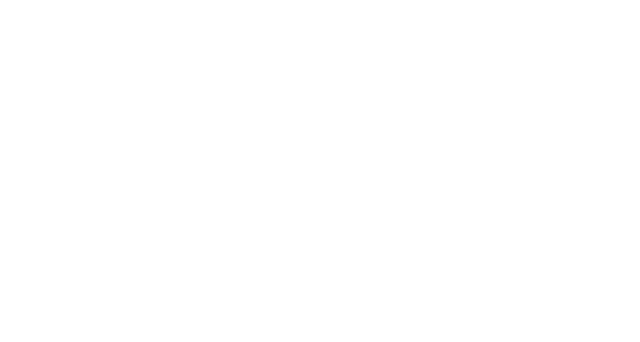
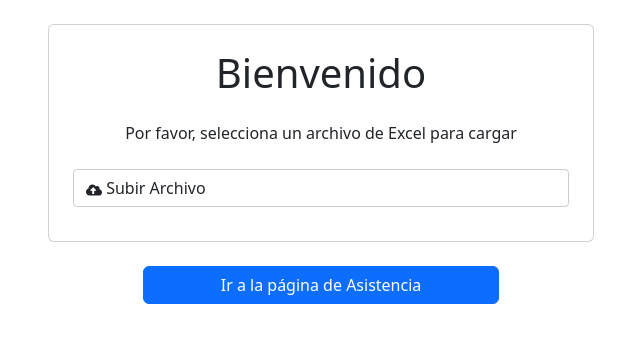
Before and after one commit to tetorgal/excel-react2, a React (Create React App) app in the folder client/: page / in a window 1280 px wide. Before the commit this address had no page. Shown: the top 342 px of the page, without its empty margins (319-959 px from the left). Built offline with nearby package versions, Linux system fonts and the light colour scheme.

Commit message:
Añadir interfaz home estilizada, agregar boton para subir archivo, funcion pendiente

```diff
--- a/client/package.json
+++ b/client/package.json
@@ -12,6 +12,7 @@
     "handsontable": "^14.1.0",
     "react": "^18.2.0",
     "react-dom": "^18.2.0",
+    "react-icons": "^5.0.1",
     "react-router-dom": "^6.22.2",
     "react-scripts": "5.0.1",
     "reactstrap": "^9.2.2",
--- a/client/src/App.js
+++ b/client/src/App.js
@@ -1,16 +1,18 @@
 import "./App.css";
 import { BrowserRouter, Route, Routes } from "react-router-dom";
-import 'bootstrap/dist/css/bootstrap.min.css';
-import AdmAsistencia from "./components/AdmAsistencia";
+import "bootstrap/dist/css/bootstrap.min.css";
+import AdmAsistencia from "./components/pages/AdmAsistencia";
+import Home from "./components/pages/HomePage";
 
 function App() {
   return (
     <BrowserRouter>
       <Routes>
+        <Route path="/" element={<Home />}></Route>
         <Route path="/asistencia" element={<AdmAsistencia />} />
       </Routes>
     </BrowserRouter>
   );
 }
 
-export default App;
+export default App;
--- a/client/src/components/Asistencia/BotonExcelEstilizado.js
+++ b/client/src/components/Asistencia/BotonExcelEstilizado.js
@@ -1,12 +1,11 @@
-import React, {useState } from 'react';
-import {Button, Spinner} from 'reactstrap';
-import * as XLSX from 'xlsx';
+import React, { useState } from "react";
+import { Button, Spinner } from "reactstrap";
+import * as XLSX from "xlsx";
 
-
-const BotonExcelEstilizado = ({asistencia}) => {
+const BotonExcelEstilizado = ({ asistencia }) => {
   const [loading, setLoading] = useState(false);
 
-  const titulo = [{ A: "Lista de Asistencia"}, {}];
+  const titulo = [{ A: "Lista de Asistencia" }, {}];
 
   const longitudes = [5, 35, 25, 20, 10, 10, 10];
 
@@ -16,27 +15,21 @@ const BotonExcelEstilizado = ({asistencia}) => {
     let tabla = [
       {
         A: "No.de asistentes",
-            B: "Nombre y Apellido (s)",
-            C: "1",
-            D: "2",
-            E: "3",
-            F: "4",
-            G: "5",
-            H: "6",
-            I: "7",
-            J: "8",
-            K: "9",
-            L: "10",
-            M: "11",
-            N: "12",
-            Ñ: "13",
-            O: "14",
-            P: "15",
-
+        B: "Nombre y Apellido",
+        C: "Dia 1",
+        D: "Dia 2",
+        E: "Dia 3",
+        F: "Dia 4",
+        G: "Dia 5",
+        H: "Dia 6",
+        I: "Dia 7",
+        J: "Dia 8",
+        K: "Dia 9",
+        L: "Dia 10",
       },
     ];
 
-    asistencia.forEach((asistencia) =>{
+    asistencia.forEach((asistencia) => {
       tabla.push({
         A: asistencia.id,
         B: asistencia.nombre,
@@ -50,11 +43,6 @@ const BotonExcelEstilizado = ({asistencia}) => {
         J: asistencia.ocho,
         K: asistencia.nueve,
         L: asistencia.diez,
-           M: asistencia.once,
-           N: asistencia.doce,
-           Ñ: asistencia.trece,
-           O: asistencia.catorce,
-           P: asistencia.quince,
       });
     });
 
@@ -67,9 +55,9 @@ const BotonExcelEstilizado = ({asistencia}) => {
   };
 
   const creandoArchivo = (dataFinal) => {
-    const libro = XLSX.utils.book.new()
+    const libro = XLSX.utils.book.new();
 
-    const hoja = XLSX.utils.json_to_sheet(dataFinal, {skipHeader: true});
+    const hoja = XLSX.utils.json_to_sheet(dataFinal, { skipHeader: true });
 
     hoja["!merges"] = [
       XLSX.utils.decode_range("A1:G1"),
@@ -90,7 +78,6 @@ const BotonExcelEstilizado = ({asistencia}) => {
     XLSX.utils.book_append_sheet(libro, hoja, "Asistencia");
 
     XLSX.writeFile(libro, "AsistenciaEstilizado.xlsx");
-
   };
   return (
     <>
@@ -108,5 +95,4 @@ const BotonExcelEstilizado = ({asistencia}) => {
   );
 };
 
-
-export default BotonExcelEstilizado
+export default BotonExcelEstilizado;
--- a/client/src/components/AdmAsistencia.js
+++ b/client/src/components/pages/AdmAsistencia.js
@@ -8,8 +8,8 @@ import {
   Container,
   Table,
 } from "reactstrap";
-import BotonExcelDefault from "./Asistencia/BotonExcelDefault";
-import BotonExcelEstilizado from "./Asistencia/BotonExcelEstilizado";
+import BotonExcelDefault from "../Asistencia/BotonExcelDefault";
+import BotonExcelEstilizado from "../Asistencia/BotonExcelEstilizado";
 
 const AdmAsistencia = () => {
   const [asistencia, setAsistencia] = useState([]);
--- /dev/null
+++ b/client/src/components/pages/HomePage.js
@@ -0,0 +1,31 @@
+import React from "react";
+import { Link } from "react-router-dom";
+import { Container, Row, Col, Button, Card } from "reactstrap";
+import StylizedFileInput from "../stylizedFileInput";
+
+function HomePage() {
+  return (
+    <Container className="home-page">
+      <Row className="justify-content-center align-items-center mt-4">
+        <Col xs="10" md="6">
+          <Card className="p-4">
+            <h1 className="text-center mb-4">Bienvenido</h1>
+            <p className="text-center mb-4">
+              Por favor, selecciona un archivo de Excel para cargar
+            </p>
+            <StylizedFileInput />
+          </Card>
+        </Col>
+      </Row>
+      <Row className="justify-content-center mt-4">
+        <Col xs="6" md="4">
+          <Button tag={Link} to="/asistencia" color="primary" block>
+            Ir a la página de Asistencia
+          </Button>
+        </Col>
+      </Row>
+    </Container>
+  );
+}
+
+export default HomePage;
--- /dev/null
+++ b/client/src/components/stylizedFileInput.js
@@ -0,0 +1,31 @@
+import React from "react";
+import { FaCloudUploadAlt } from "react-icons/fa";
+export default function StylizedFileInput() {
+  return (
+    <>
+      <style>
+        {`
+        .custom-file-upload {
+          border: 1px solid #ccc;
+          display: inline-block;
+          padding: 6px 12px;
+          cursor: pointer;
+          border-radius: 4px;
+        margin-bottom: 10px;
+        }
+        .custom-file-upload:hover{
+            background-color: #ddd;
+        }
+        input[type="file"] {
+          display: none;
+
+        }
+        `}
+      </style>
+      <label className="custom-file-upload">
+        <input type="file" />
+        <FaCloudUploadAlt /> Subir Archivo
+      </label>
+    </>
+  );
+}
```
Also changed, not shown: client/src/assets/radiant-gradient.svg (added), 1 other file (tests, documents, lock files or other folders). Lines whose indentation alone changed are shown as unchanged.
